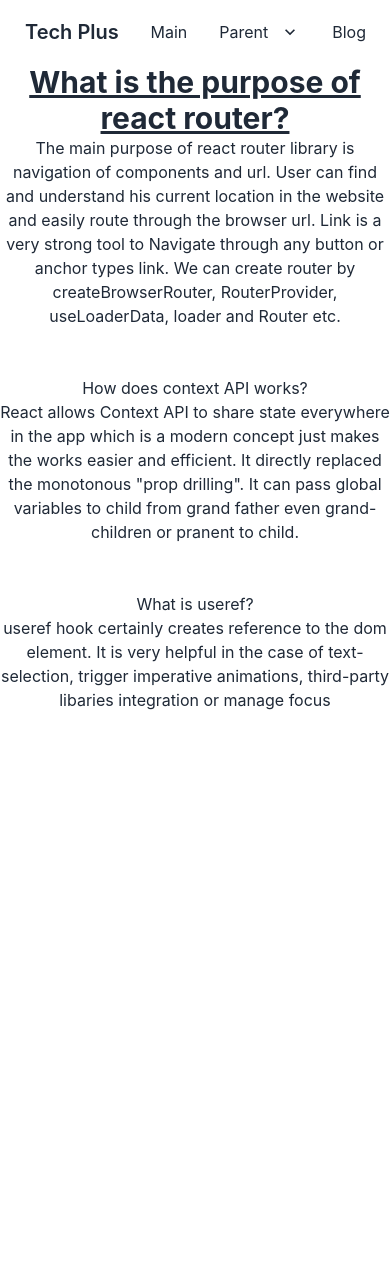
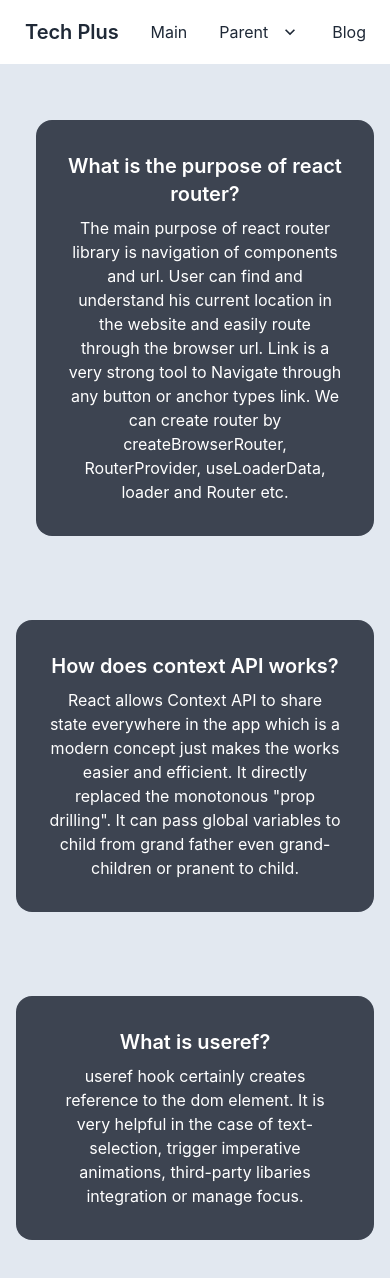
Before and after one commit to JNKarif/tech-plus, a React (Create React App) app: page /blog in a window 390 px wide. Shown: the top 1278 px of the page. Before the commit the page ends 844 px from the top, so only its background shows below. Built offline with nearby package versions, Linux system fonts and the light colour scheme.

Commit message:
responsive-added

```diff
--- a/src/components/Blog/Blog.js
+++ b/src/components/Blog/Blog.js
@@ -2,37 +2,52 @@ import React from 'react';
 
 const Blog = () => {
     return (
-        <div>
-            <h3 className="text-3xl font-bold underline"> What is the purpose of react router?</h3>
-            <p>The main purpose of react router library is navigation of
+        <div className=' bg-slate-200 grid md:grid-cols-3 gap-1 p-4'>
+
+<div className="card w-auto bg-neutral text-neutral-content ml-5 mb-10 mt-10">
+  <div className="card-body items-center text-center">
+    <h2 className="card-title">What is the purpose of react router?</h2>
+    <p>The main purpose of react router library is navigation of
                 components  and url.
                 User can find and understand his current location in the website
                 and easily route through the browser url. Link is a very
                 strong tool to Navigate through any button or anchor types link.
                 We can create router by createBrowserRouter, RouterProvider, useLoaderData,
-                loader and Router etc.
-            </p>
-            <br></br>
-            <br></br>
-            <h3>How does context API works?</h3>
-            <p>
+                loader and Router etc.</p>
 
-                React allows Context API to share state everywhere in the app
+  </div>
+</div>
+
+
+<div className="card w-auto bg-neutral text-neutral-content mb-10 mt-10">
+  <div className="card-body items-center text-center">
+    <h2 className="card-title">How does context API works?</h2>
+    <p> React allows Context API to share state everywhere in the app
                 which is a modern concept just makes the
                 works easier and efficient. It directly
                 replaced the monotonous "prop drilling". It can pass global
-                variables to child from grand father even grand-children or pranent to child.
+                variables to child from grand father even grand-children or pranent to child.</p>
 
-            </p>
-            <br></br>
-            <br></br>
-            <h3>What is useref?</h3>
-            <p>useref hook certainly creates
+  </div>
+</div>
+
+
+<div className="card w-auto bg-neutral text-neutral-content  mb-10 mt-10">
+  <div className="card-body items-center text-center">
+    <h2 className="card-title">What is useref?</h2>
+    <p>useref hook certainly creates
                 reference to the dom element.
                 It is very helpful in the case of text-selection,
                 trigger imperative animations, third-party libaries integration
-                 or manage focus
-        </p>
+                 or manage focus.</p>
+
+  </div>
+</div>
+
+
+
+
+
         </div>
     );
 };
--- a/src/components/Home/Home.css
+++ b/src/components/Home/Home.css
@@ -1,15 +1,15 @@
-/* .banner-container img{
+/* /* .banner-container img{
     height: 300px;
     width: 50%;
     margin: 20px;
     border-radius: ;
 } */
 
-.banner-container p{
+/* .banner-container p{
 
 }
 
 .banner-container{
     display: flex;
     background-color: lightpink;
-}
+} */
--- a/src/components/Home/Home.js
+++ b/src/components/Home/Home.js
@@ -8,10 +8,10 @@ const Home = () => {
     // console.log(subjects)
     return (
         <div>
-            <div className='banner-container'>
+            <div className='banner-container bg-slate-200 p-5'>
 
 
-                <div className="card w-96 bg-base-100 shadow-xl image-full">
+                <div className="card w-auto m-10 bg-base-100 shadow-xl image-full">
                     <figure><img src="https://images.unsplash.com/photo-1539628399213-d6aa89c93074?ixlib=rb-1.2.1&ixid=MnwxMjA3fDB8MHxwaG90by1wYWdlfHx8fGVufDB8fHx8&auto=format&fit=crop&w=870&q=80" alt="Shoes" /></figure>
                     <div className="card-body">
                         <h2 className="card-title">It matters,
@@ -26,12 +26,14 @@ const Home = () => {
 
 
             </div>
-            {
+
+           <div className='grid md:grid-cols-4 gap-3'>{
                 subjects.map(subject => <Subject
                     key={subject.id}
                     subject={subject}
                 ></Subject>)
-            }
+            }</div>
+
         </div>
     );
 };
--- a/src/components/QuizAll/Quizall.js
+++ b/src/components/QuizAll/Quizall.js
@@ -1,8 +1,8 @@
 import React from 'react';
 
-const Quizall = ({qz}) => {
+const Quizall = ({ qz }) => {
     console.log(qz)
-    const {question, options, name, questions}=qz
+    const { question, options, name, questions } = qz
 
 
     const handleAnswer = (event) => {
@@ -15,22 +15,35 @@ const Quizall = ({qz}) => {
     }
     return (
         <div>
-             <div className='options-container'>
+            <div className='flex items-center text-center'>
 
 
-             <h3>{question}</h3>
-                <p> <button onClick={(event) =>
-                    handleAnswer(event)}><span>a.</span>  { options[0]}
+
+                <div className="card w-full  bg-neutral text-neutral-content m-10 items-center text-center ">
+                    <div className="card-body  items-center text-center">
+                        <h2 className="card-title">{question}</h2>
+                        <p> <p> <button onClick={(event) =>
+                            handleAnswer(event)}><span>a.</span>  {options[0]}
                         </button> </p>
                             <p> <button onClick={(event) =>
-                    handleAnswer(event)}><span>b.</span>  { options[1]}
+                                handleAnswer(event)}><span>b.</span>  {options[1]}
                             </button> </p>
                             <p> <button onClick={(event) =>
-                    handleAnswer(event)}><span>c.</span>  { options[2]}
+                                handleAnswer(event)}><span>c.</span>  {options[2]}
                             </button> </p>
                             <p> <button onClick={(event) =>
-                    handleAnswer(event)}><span>d.</span>  { options[3]}
-                     </button> </p>
+                                handleAnswer(event)}><span>d.</span>  {options[3]}
+                            </button> </p></p>
+                        <div className="card-actions justify-end">
+                            <button className="btn btn-primary">Correct Answer</button>
+
+                        </div>
+                    </div>
+                </div>
+
+
+
+
 
             </div>
             {
--- a/src/components/QuizDetails/QuizDetails.js
+++ b/src/components/QuizDetails/QuizDetails.js
@@ -15,8 +15,8 @@ const QuizDetails = () => {
     return (
         <div>
 
-            <div>
-                {/* <p>Questions: {index.question}</p> */}
+            <div className='bg-slate-400 '>
+
                 <h2>Please answer the following quiz and level up your skills !!!</h2>
                 {
                     quizss.map(qz =><Quizall
--- a/src/components/Subject/Subject.css
+++ b/src/components/Subject/Subject.css
@@ -1,4 +1,4 @@
-.subject-container{
+/* .subject-container{
 display: grid;
 grid-template-columns: repeat(1, 1fr);
 border: 2px solid lightgray;
--- a/src/components/Subject/Subject.js
+++ b/src/components/Subject/Subject.js
@@ -3,31 +3,30 @@ import { Link } from 'react-router-dom';
 import './Subject.css'
 
 const Subject = ({ subject }) => {
-    const { logo, name, total,id } = subject;
+    const { logo, name, total, id } = subject;
     return (
 
-       <div className='subject-container' >
-        <div >
+        <div className='p-4 ' >
 
-       <div className='container-images'>
-           <img src={logo} alt=""></img>
-       </div>
+<div className=''>
+<div className=" card card-compact w-auto p-4  shadow-xl   bg-indigo-400">
+                <figure> <img src={logo} alt=""></img> </figure>
+                <div className="card-body">
+                    <h2 className="card-title">{name}</h2>
+                    <p>Total quiz: {total}</p>
+                    <div className="card-actions justify-end">
+                        <Link to={`/quiz/${id}`}> <button className="btn btn-primary">Quiz</button></Link>
 
-       <div className='container-details'>
-           <div className="subject-name">
-               <p>{name}</p>
-           </div>
-           <div className="total">
-               <p>Total quiz: {total}</p>
-           </div>
-           <div className="btn-quiz">
-            <Link to={`/quiz/${id}`}> <button>Start Quiz</button></Link>
+                    </div>
+                </div>
+            </div>
 
-           </div>
-       </div>
+</div>
 
-   </div>
-   </div>
+
+
+
+        </div>
 
 
 
```
Lines whose indentation alone changed are shown as unchanged.
